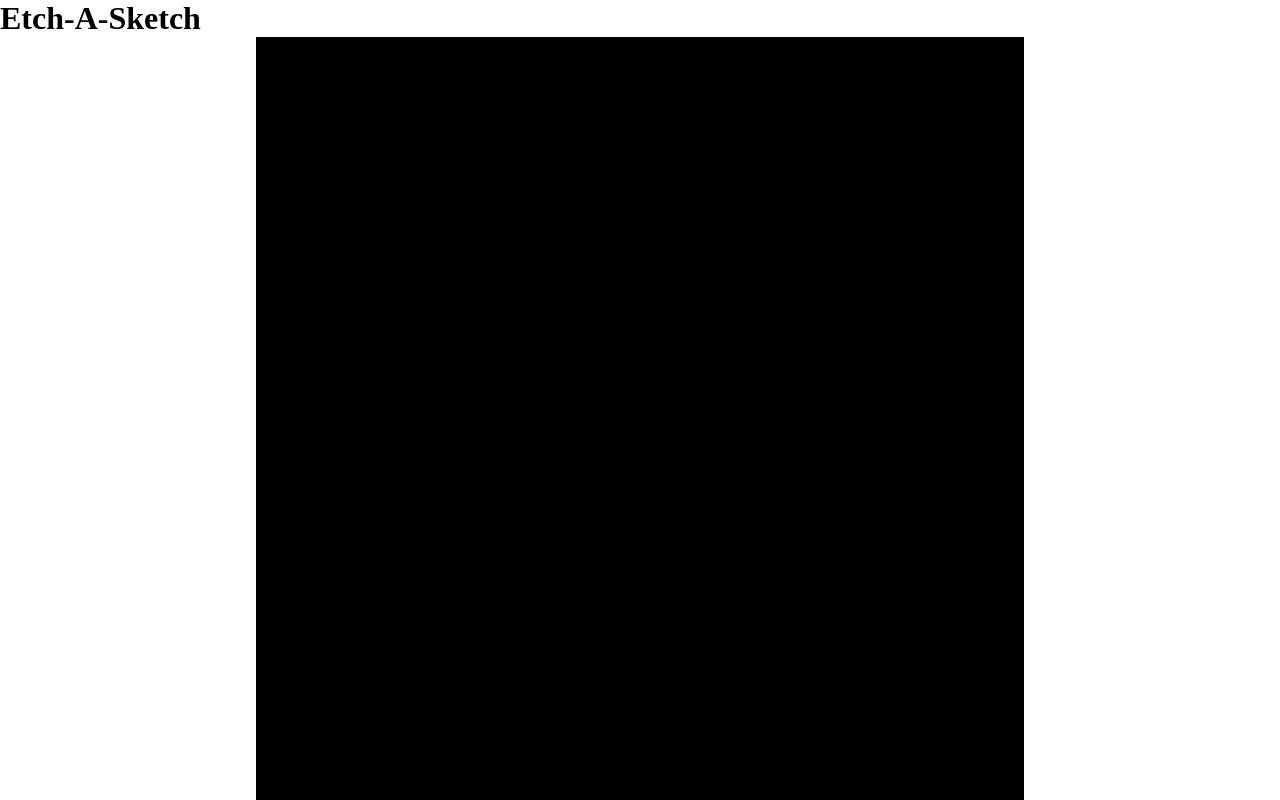
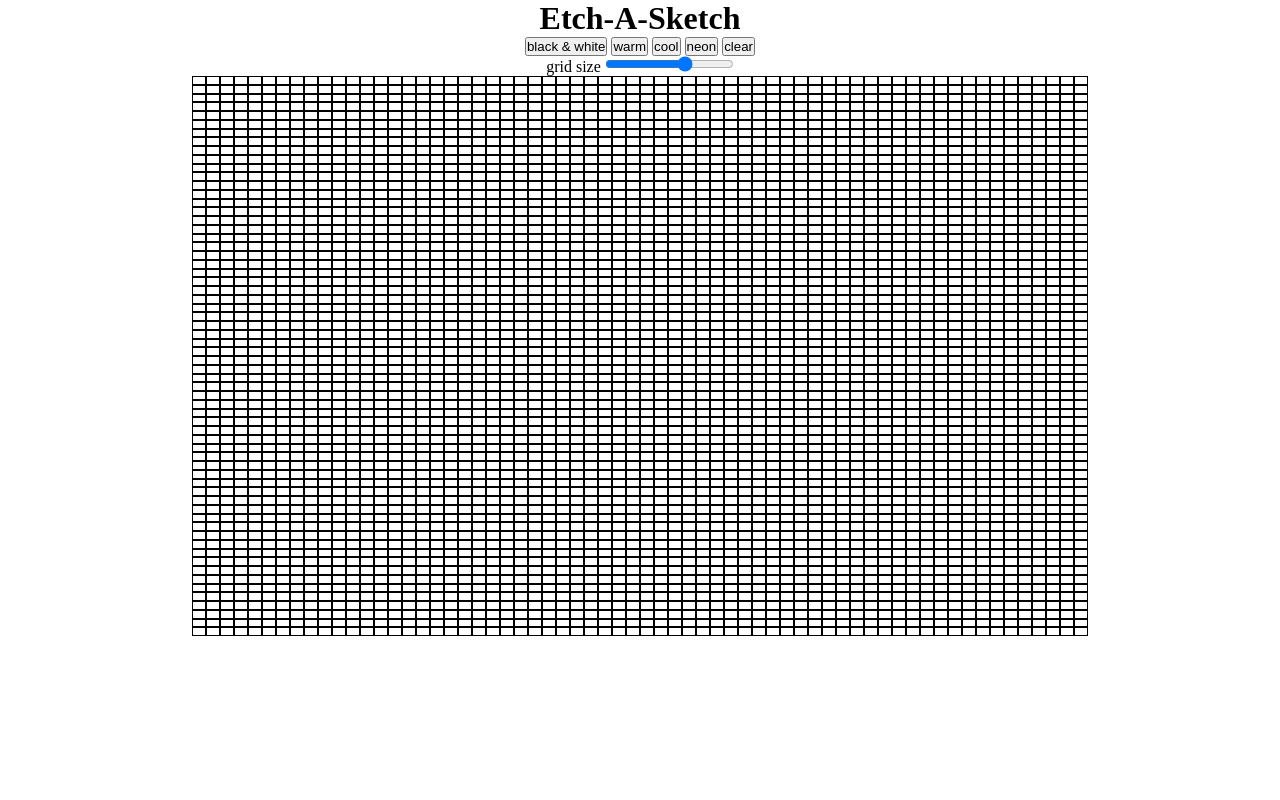
Before and after one commit to Casssb/etch-a-sketch, a plain HTML site: page index.html in a window 1280 px wide. Shown: the top 800 px of the page. Drawn offline with Linux system fonts and the light colour scheme.

Commit message:
updated ui added buttons

```diff
--- a/index.html
+++ b/index.html
@@ -1,11 +1,11 @@
 <!DOCTYPE html>
 <html lang="en">
   <head>
-    <meta charset="UTF-8">
-    <meta http-equiv="X-UA-Compatible" content="IE=edge">
-    <meta name="viewport" content="width=device-width, initial-scale=1.0">
+    <meta charset="UTF-8" />
+    <meta http-equiv="X-UA-Compatible" content="IE=edge" />
+    <meta name="viewport" content="width=device-width, initial-scale=1.0" />
     <title>Etch-a-sketch</title>
-    <link rel="stylesheet" href="styles.css">
+    <link rel="stylesheet" href="styles.css" />
   </head>
   <body>
     <header>
@@ -13,13 +13,31 @@
     </header>
 
     <main>
+      <div class="btn-container">
+        <button id="black-and-white">black & white</button>
+        <button id="warm">warm</button>
+        <button id="cool">cool</button>
+        <button id="neon">neon</button>
+        <button id="clear">clear</button>
+      </div>
+
+      <div class="slider-container">
+        <label for="grid-size">grid size</label>
+        <input
+          type="range"
+          min="1"
+          max="100"
+          value="64"
+          class="slider"
+          id="grid-size"
+          name="grid-size"
+        />
+      </div>
+
       <div class="grid-container"></div>
     </main>
 
-    <footer>
-
-    </footer>
-
+    <footer></footer>
 
     <script src="script.js"></script>
   </body>
--- a/script.js
+++ b/script.js
@@ -1,15 +1,20 @@
+let gridSizeSlider = document.querySelector("#grid-size")
+let gridSize = gridSizeSlider.value
+let grid = document.querySelector(".grid-container");
+
 
 
 function makeGrid() {
-  let grid = document.querySelector(".grid-container");
   let box = document.createElement("div");
-  box.style.border = "0.1rem solid black";
+  box.style.border = '0.5px solid black';
   box.style.width = "auto";
   box.style.height = "auto";
   grid.appendChild(box);
 };
-let count = 4096;
 
-for(let i = 0; i < count; i++) {
+grid.style.gridTemplateColumns = `repeat(${gridSize}, 1fr)`;
+grid.style.gridTemplateRows = `repeat(${gridSize}, 1fr)`;
+
+for(let i = 0; i < gridSize * gridSize; i++) {
   makeGrid()
 }
--- a/styles.css
+++ b/styles.css
@@ -9,6 +9,10 @@
     height: 100%;
 }
 
+header {
+    text-align: center;
+}
+
 main {
     display: flex;
     flex-direction: column;
@@ -17,9 +21,7 @@
 }
 
 .grid-container {
-    min-width: 60vw;
-    max-width: 80vw;
-    min-height: 60vh;
-    max-height: 80vh;
+    height: 70vh;
+    width: 70vw;
     display: grid;
 }
```
Lines whose indentation alone changed are shown as unchanged.
